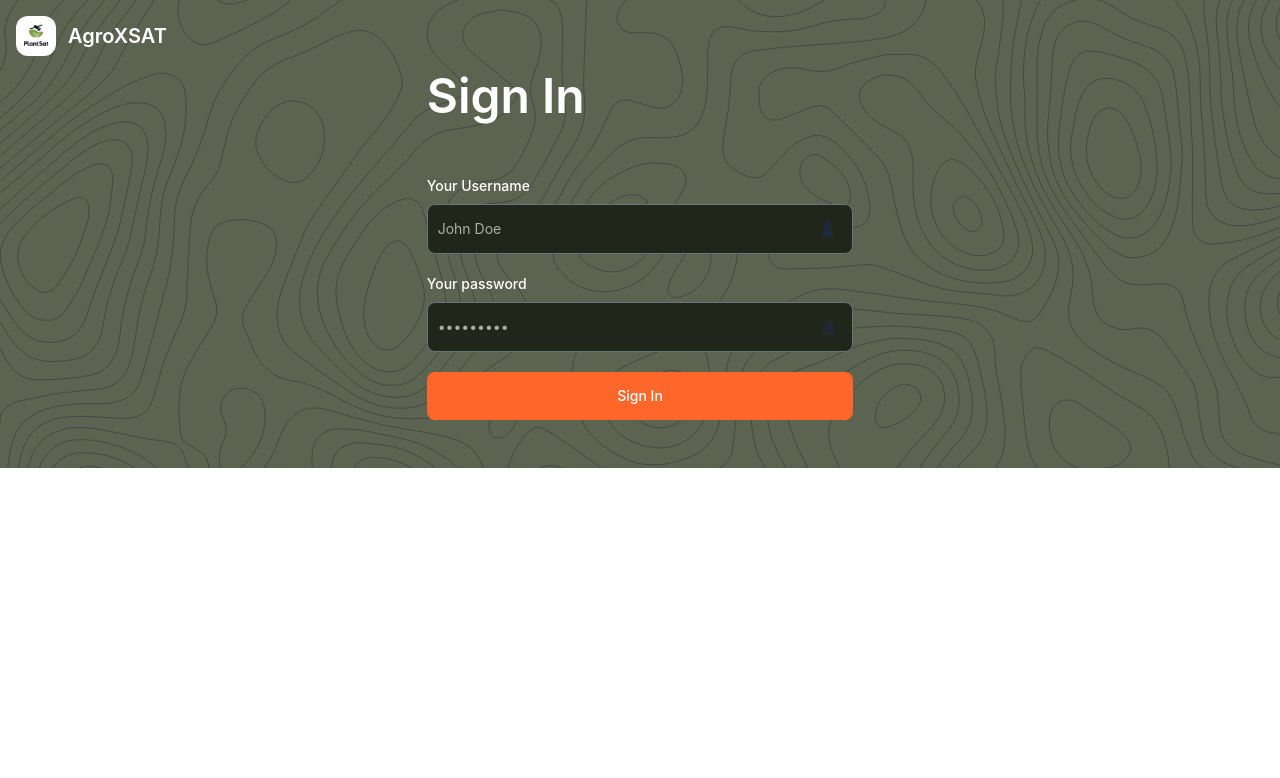
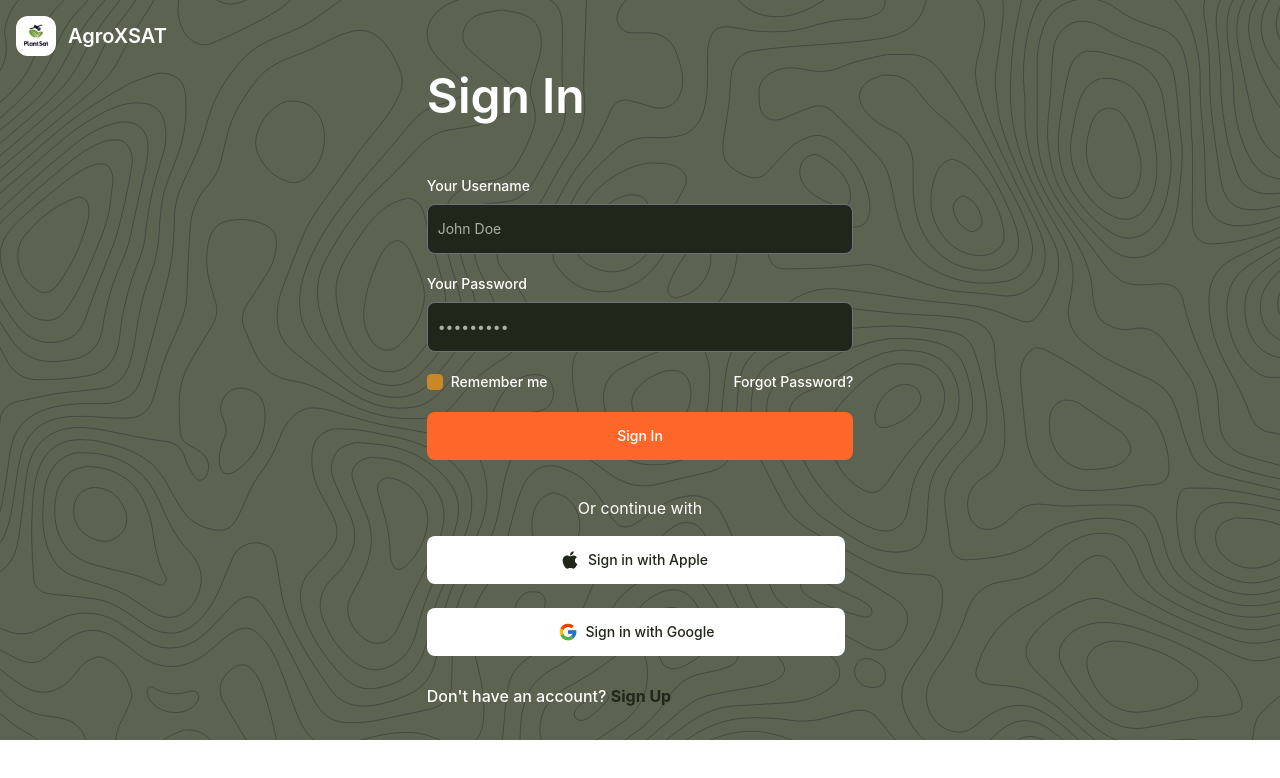
Before and after one commit to CommsJKUAT/AgroXSAT, a React (Vite) app in the folder AgritechSat/frontend/: page / in a window 1280 px wide. Shown: the top 778 px of the page. Built offline with nearby package versions, Linux system fonts and the light colour scheme.

Commit message:
This must work

```diff
--- a/AgritechSat/frontend/src/pages/@auth/login/login.jsx
+++ b/AgritechSat/frontend/src/pages/@auth/login/login.jsx
@@ -1,13 +1,16 @@
 import Nav from "../nav";
 import React, { useState } from 'react';
 import { useNavigate } from 'react-router-dom';
+
 const Login = () => {
     const [formData, setFormData] = useState({
         username: '',
         password: ''
     });
+
     const [error, setError] = useState('');
     const navigate = useNavigate();
+
     const handleChange = (e) => {
         const { name, value } = e.target;
         setFormData({
@@ -15,9 +18,11 @@ const Login = () => {
             [name]: value
         });
     };
+
     const handleSubmit = async (e) => {
         e.preventDefault();
         console.log('Form Submitted');
+
         try {
             console.log('Sending Request');
             const response = await fetch('https://agroxsat.onrender.com/backend/login/', {
@@ -25,25 +30,27 @@ const Login = () => {
                 headers: {
                     'Content-Type': 'application/json',
                 },
-                body: JSON.stringify({
-                    username: formData.username,
-                    password: formData.password
-                })
+                body: JSON.stringify(formData)
             });
+
             console.log('Response Status:', response.status);
+
             const contentType = response.headers.get('Content-Type');
             const responseBody = await response.text();
+
             if (response.ok) {
                 const { access, refresh } = JSON.parse(responseBody);
                 localStorage.setItem('accessToken', access);
                 localStorage.setItem('refreshToken', refresh);
-                navigate('/dashboard'); // Redirect to homepage
+                navigate('/dashboard');
             } else {
                 let errorMessage = 'Error logging in';
+
                 if (contentType && contentType.includes('application/json')) {
                     const result = JSON.parse(responseBody);
                     errorMessage = result.error || errorMessage;
                 }
+
                 setError(errorMessage);
             }
         } catch (err) {
@@ -51,93 +58,140 @@ const Login = () => {
             setError('Error logging in');
         }
     };
+
     return (
         <section className="relative bg-olive 2xl:h-screen bg-hero-pattern bg-no-repeat bg-cover">
             <Nav />
-      <div className=" px-8 md:px-0 pb-8 flex flex-col justify-center items-center h-full">
+            <div className="px-8 md:px-0 pb-8 flex flex-col justify-center items-center h-full">
                 <div className="w-full md:w-1/3 2xl:w-1/4">
                     <h1 className="text-5xl mb-14 font-semibold text-left text-white">
                         Sign In
                     </h1>
                 </div>
-        <form className="w-full md:w-1/3 2xl:w-1/4 " onSubmit={handleSubmit}>
-          <label
-            htmlFor="username-icon"
-            className="block mb-2 text-sm font-medium text-white"
-          >
+                <form className="w-full md:w-1/3 2xl:w-1/4" onSubmit={handleSubmit}>
+                    <label htmlFor="username" className="block mb-2 text-sm font-medium text-white">
                         Your Username
                     </label>
-          <div className="relative">
                     <input
                         type="text"
-              id="username-icon"
-
+                        id="username"
+                        name="username"
+                        value={formData.username}
+                        onChange={handleChange}
                         className="text-white bg-black-olive text-sm rounded-lg focus:ring-black-olive focus:border-black-olive block w-full ps-2.5 p-3.5 placeholder-ash-gray"
                         placeholder="John Doe"
+                        required
                     />
-            <div className="absolute inset-y-0 end-0 flex items-center pe-3.5 pointer-events-none">
-              <svg
-                class="w-6 h-6 text-gray-800 dark:text-white"
-                aria-hidden="true"
-                xmlns="http://www.w3.org/2000/svg"
-                width="24"
-                height="24"
-                fill="currentColor"
-                viewBox="0 0 24 24"
-              >
-                <path
-                  fill-rule="evenodd"
-                  d="M12 4a4 4 0 1 0 0 8 4 4 0 0 0 0-8Zm-2 9a4 4 0 0 0-4 4v1a2 2 0 0 0 2 2h8a2 2 0 0 0 2-2v-1a4 4 0 0 0-4-4h-4Z"
-                  clip-rule="evenodd"
-                />
-              </svg>
-            </div>
-          </div>
                     <div className="my-5">
-            <label
-              for="password"
-              className="block mb-2 text-sm font-medium text-white"
-            >
-              Your password
+                        <label htmlFor="password" className="block mb-2 text-sm font-medium text-white">
+                            Your Password
                         </label>
-            <div class="relative">
                         <input
                             type="password"
                             id="password"
+                            name="password"
+                            value={formData.password}
+                            onChange={handleChange}
                             className="text-white bg-black-olive text-sm rounded-lg focus:ring-black-olive focus:border-black-olive block w-full ps-2.5 p-3.5 placeholder-ash-gray"
                             placeholder="•••••••••"
                             required
                         />
-              <div class="absolute inset-y-0 end-0 flex items-center pe-3.5 pointer-events-none">
-                <svg
-                  class="w-5 h-5 text-gray-800 dark:text-white"
-                  aria-hidden="true"
-                  xmlns="http://www.w3.org/2000/svg"
-                  width="24"
-                  height="24"
-                  fill="currentColor"
-                  viewBox="0 0 24 24"
+
+                    </div>
+                    <div class="flex items-start mb-5">
+            <div className="flex items-center justify-between h-5 w-full">
+              <div className="flex items-center ">
+                <input
+                  id="remember"
+                  type="checkbox"
+                  className="w-4 h-4 text-earth bg-earth border-earth rounded focus:ring-earth dark:focus:ring-earth"
+                  required
+                />
+                <label
+                  for="remember"
+                  className="ms-2 text-sm font-medium text-white"
                 >
-                  <path
-                    fill-rule="evenodd"
-                    d="M8 10V7a4 4 0 1 1 8 0v3h1a2 2 0 0 1 2 2v7a2 2 0 0 1-2 2H7a2 2 0 0 1-2-2v-7a2 2 0 0 1 2-2h1Zm2-3a2 2 0 1 1 4 0v3h-4V7Zm2 6a1 1 0 0 1 1 1v3a1 1 0 1 1-2 0v-3a1 1 0 0 1 1-1Z"
-                    clip-rule="evenodd"
-                  />
-                </svg>
+                  Remember me
+                </label>
+              </div>
+              <a href="/" className="text-sm font-medium text-white">
+                Forgot Password?
+              </a>
             </div>
           </div>
-          </div>
-
+                    {error && <div className="mb-4 text-red-500">{error}</div>}
                     <button
                         type="submit"
-            className="mb-4 text-white bg-giants-orange hover:bg-blue-800 focus:ring-4 focus:outline-none focus:ring-blue-300 font-medium rounded-lg text-sm w-full sm:w-full px-5 py-3.5 text-center dark:bg-blue-600 dark:hover:bg-blue-700 dark:focus:ring-blue-800"
+                        className="mb-4 text-white bg-giants-orange hover:bg-blue-800 focus:ring-4 focus:outline-none focus:ring-blue-300 font-medium rounded-lg text-sm w-full sm:w-full px-5 py-3.5 text-center"
                     >
                         Sign In
                     </button>
-
+                    <div className="my-5 flex flex-col">
+            <p className="text-center text-white">Or continue with</p>
+            <button
+              type="button"
+              className="my-4 text-black-olive bg-white  focus:ring-4 focus:outline-none focus:ring-[#050708]/50 font-medium rounded-lg text-sm px-5 py-3.5 text-center inline-flex items-center justify-center me-2 mb-2"
+            >
+              <svg
+                className="  w-5 h-5 me-2 -ms-1"
+                aria-hidden="true"
+                focusable="false"
+                data-prefix="fab"
+                data-icon="apple"
+                role="img"
+                xmlns="http://www.w3.org/2000/svg"
+                viewBox="0 0 384 512"
+              >
+                <path
+                  fill="currentColor"
+                  d="M318.7 268.7c-.2-36.7 16.4-64.4 50-84.8-18.8-26.9-47.2-41.7-84.7-44.6-35.5-2.8-74.3 20.7-88.5 20.7-15 0-49.4-19.7-76.4-19.7C63.3 141.2 4 184.8 4 273.5q0 39.3 14.4 81.2c12.8 36.7 59 126.7 107.2 125.2 25.2-.6 43-17.9 75.8-17.9 31.8 0 48.3 17.9 76.4 17.9 48.6-.7 90.4-82.5 102.6-119.3-65.2-30.7-61.7-90-61.7-91.9zm-56.6-164.2c27.3-32.4 24.8-61.9 24-72.5-24.1 1.4-52 16.4-67.9 34.9-17.5 19.8-27.8 44.3-25.6 71.9 26.1 2 49.9-11.4 69.5-34.3z"
+                ></path>
+              </svg>
+              Sign in with Apple
+            </button>
+            <button
+              type="button"
+              class="my-4 text-black-olive bg-white focus:ring-4 focus:outline-none focus:ring-[#4285F4]/50 font-medium rounded-lg text-sm px-5 py-3.5 text-center inline-flex items-center justify-center dark:focus:ring-[#4285F4]/55 me-2 mb-2"
+            >
+              <svg
+                xmlns="http://www.w3.org/2000/svg"
+                x="0px"
+                y="0px"
+                width="20"
+                height="20"
+                viewBox="0 0 48 48"
+                className="me-2"
+              >
+                <path
+                  fill="#FFC107"
+                  d="M43.611,20.083H42V20H24v8h11.303c-1.649,4.657-6.08,8-11.303,8c-6.627,0-12-5.373-12-12c0-6.627,5.373-12,12-12c3.059,0,5.842,1.154,7.961,3.039l5.657-5.657C34.046,6.053,29.268,4,24,4C12.955,4,4,12.955,4,24c0,11.045,8.955,20,20,20c11.045,0,20-8.955,20-20C44,22.659,43.862,21.35,43.611,20.083z"
+                ></path>
+                <path
+                  fill="#FF3D00"
+                  d="M6.306,14.691l6.571,4.819C14.655,15.108,18.961,12,24,12c3.059,0,5.842,1.154,7.961,3.039l5.657-5.657C34.046,6.053,29.268,4,24,4C16.318,4,9.656,8.337,6.306,14.691z"
+                ></path>
+                <path
+                  fill="#4CAF50"
+                  d="M24,44c5.166,0,9.86-1.977,13.409-5.192l-6.19-5.238C29.211,35.091,26.715,36,24,36c-5.202,0-9.619-3.317-11.283-7.946l-6.522,5.025C9.505,39.556,16.227,44,24,44z"
+                ></path>
+                <path
+                  fill="#1976D2"
+                  d="M43.611,20.083H42V20H24v8h11.303c-0.792,2.237-2.231,4.166-4.087,5.571c0.001-0.001,0.002-0.001,0.003-0.002l6.19,5.238C36.971,39.205,44,34,44,24C44,22.659,43.862,21.35,43.611,20.083z"
+                ></path>
+              </svg>
+              Sign in with Google
+            </button>
+          </div>
+          <p className="font-medium text-white">
+            Don't have an account?{" "}
+            <a href="/register" className=" text-black-olive font-bold">
+              Sign Up
+            </a>
+          </p>
                 </form>
             </div>
         </section>
     );
-}
+};
+
 export default Login;
```
Lines whose indentation alone changed are shown as unchanged.
